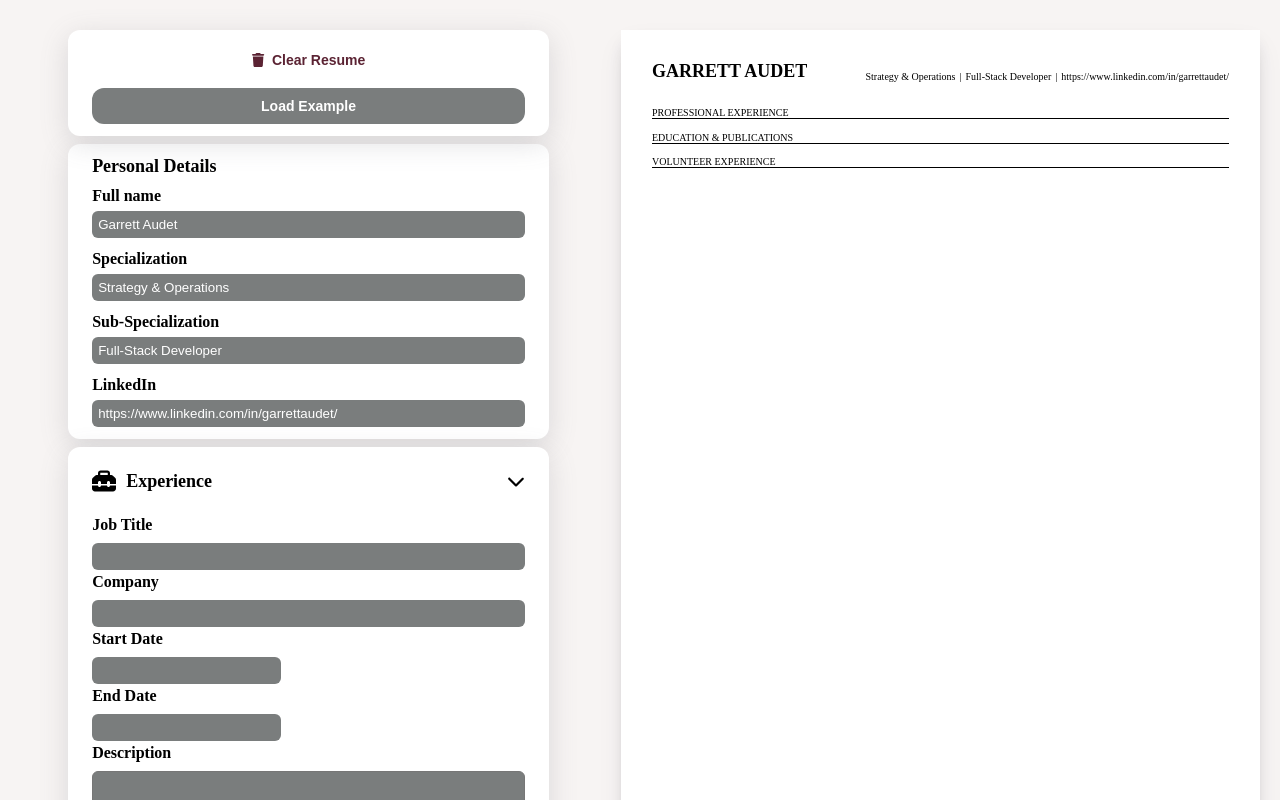
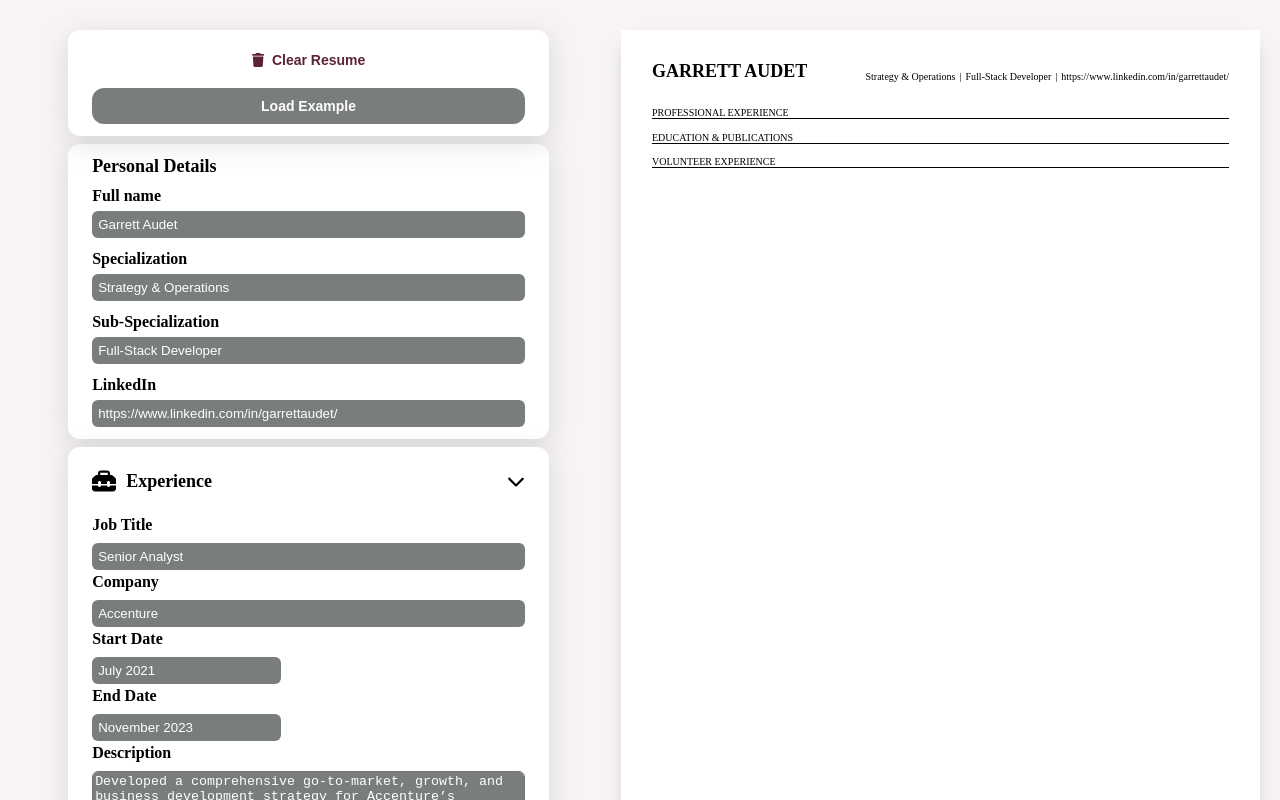
Before and after one commit to GarrettAudet/CV-Generator, a React (Create React App) app: page / in a window 1280 px wide. Both pictures are taken after a click on the element "Experience". Shown: the top 800 px of the page. Built offline with nearby package versions, Linux system fonts and the light colour scheme.

Commit message:
Ensured that each job detail input is within scope of the .map function

```diff
--- a/src/components/LeftSide/WorkExperience/Experience.js
+++ b/src/components/LeftSide/WorkExperience/Experience.js
@@ -1,55 +1,29 @@
-import React from 'react';
+import React, { useState } from 'react';
 import DatePicker from 'react-datepicker';
 import { FontAwesomeIcon } from '@fortawesome/react-fontawesome';
-import { useState } from 'react';
-import { faToolbox } from '@fortawesome/free-solid-svg-icons';
-import { faChevronUp } from '@fortawesome/free-solid-svg-icons';
+import { faToolbox, faChevronUp } from '@fortawesome/free-solid-svg-icons';
+import 'react-datepicker/dist/react-datepicker.css';
 import './Experience.css';
-import '../CommonStyles/styles.css'
+import '../CommonStyles/styles.css';
 
 export default function Experience() {
-    // Set Active or Inactive
     const [isVisible, setIsVisible] = useState(false);
-
-    // Initialize state for each detail with default values
     const [jobs, setJobs] = useState([{
         jobTitle: 'Senior Analyst',
         company: 'Accenture',
-        startDate: new Date(2021,6),
+        startDate: new Date(2021, 6),
         endDate: new Date(2023, 10),
         description: "Developed a comprehensive go-to-market, growth, and business development strategy for Accenture’s Strategy and Machine Learning Practice, securing key sales inroads across 3 industries, and recognition as a top revenue opportunity in North America"
     }]);
 
-    // Function to add a new job
-    const addJob = (newJob) => {
-        setJobs(prevJobs => [...prevJobs, newJob]);
+    const handleChange = (index, field, value) => {
+        setJobs(prevJobs => prevJobs.map((job, idx) => idx === index ? {...job, [field]: value} : job));
     };
 
-    // Function to add a description to a specific job
-    const addDescriptionToJob = (jobIndex, newDescription) => {
-        setJobs(prevJobs => prevJobs.map((job, index) => {
-            if (index === jobIndex) {
-                return {
-                    ...job,
-                    descriptions: [...job.descriptions, newDescription]
-                };
-            }
-        return job;
-        }));
-    };
-
-    // Edit Parameter
-    const handleChange = (event, index = 0) => {
-        const { name, value } = event.target;
-        setJobs(jobs => jobs.map((job, idx) => idx === index ? {...job, [name]: value} : job));
-    };
-
-    // Toggle Visibility
     const toggleVisibility = () => {
         setIsVisible(current => !current);
     };
 
-    // HTML
     return (
         <div className="Experience LHSInput">
             <h2 className="LHSInputHeader" onClick={toggleVisibility}>
@@ -59,55 +33,60 @@ export default function Experience() {
                 </div>
                 <FontAwesomeIcon icon={faChevronUp} className={`chevronUp ${isVisible ? 'rotate' : ''}`} />
             </h2>
-            <form className={`experienceInput ${!isVisible ? 'hidden' : ''}`}>
+            {jobs.map((job, index) => (  // Ensure this map is used
+                <form className={`experienceInput ${!isVisible ? 'hidden' : ''}`} key={index}>
                     <div className="detailItem">
                         <label className="experienceLabel">Job Title</label>
                         <input
-                        className = 'inputField'
+                            className="inputField"
                             type="text"
                             name="jobTitle"
-                        value={jobs.jobTitle}
-                        onChange={handleChange} />
+                            value={job.jobTitle}
+                            onChange={e => handleChange(index, e.target.name, e.target.value)}
+                        />
                     </div>
                     <div className="detailItem">
                         <label className="experienceLabel">Company</label>
                         <input
+                            className="inputField"
                             type="text"
                             name="company"
-                        value={jobs.company}
-                        onChange={handleChange} />
+                            value={job.company}
+                            onChange={e => handleChange(index, e.target.name, e.target.value)}
+                        />
                     </div>
                     <div className="detailItem">
                         <label className="experienceLabel">Start Date</label>
                         <DatePicker
-                        className = 'inputField'
-                        name="startDate"
-                        value={jobs.startDate}
-                        onChange={date => handleChange(date, 'startDate')}
+                            className="inputField"
+                            selected={job.startDate}
+                            onChange={date => handleChange(index, 'startDate', date)}
                             dateFormat="MMMM yyyy"
-                        showMonthYearPicker/>
+                            showMonthYearPicker
+                        />
                     </div>
                     <div className="detailItem">
                         <label className="experienceLabel">End Date</label>
                         <DatePicker
-                        className = 'inputField'
-                        name="endDate"
-                        value={jobs.endDate}
-                        onChange={date => handleChange(date, 'endDate')}
+                            className="inputField"
+                            selected={job.endDate}
+                            onChange={date => handleChange(index, 'endDate', date)}
                             dateFormat="MMMM yyyy"
-                        showMonthYearPicker/>
+                            showMonthYearPicker
+                        />
                     </div>
                     <div className="detailItem">
                         <label className="experienceLabel">Description</label>
                         <textarea
-                        className = 'inputField descriptionInput'
-                        type="text"
+                            className="inputField descriptionInput"
                             name="description"
-                        value={jobs.description}
-                        onChange={handleChange}
-                        rows="4" />
+                            value={job.description}
+                            onChange={e => handleChange(index, e.target.name, e.target.value)}
+                            rows="4"
+                        />
                     </div>
                 </form>
+            ))}
         </div>
     );
 }
```
Lines whose indentation alone changed are shown as unchanged.
